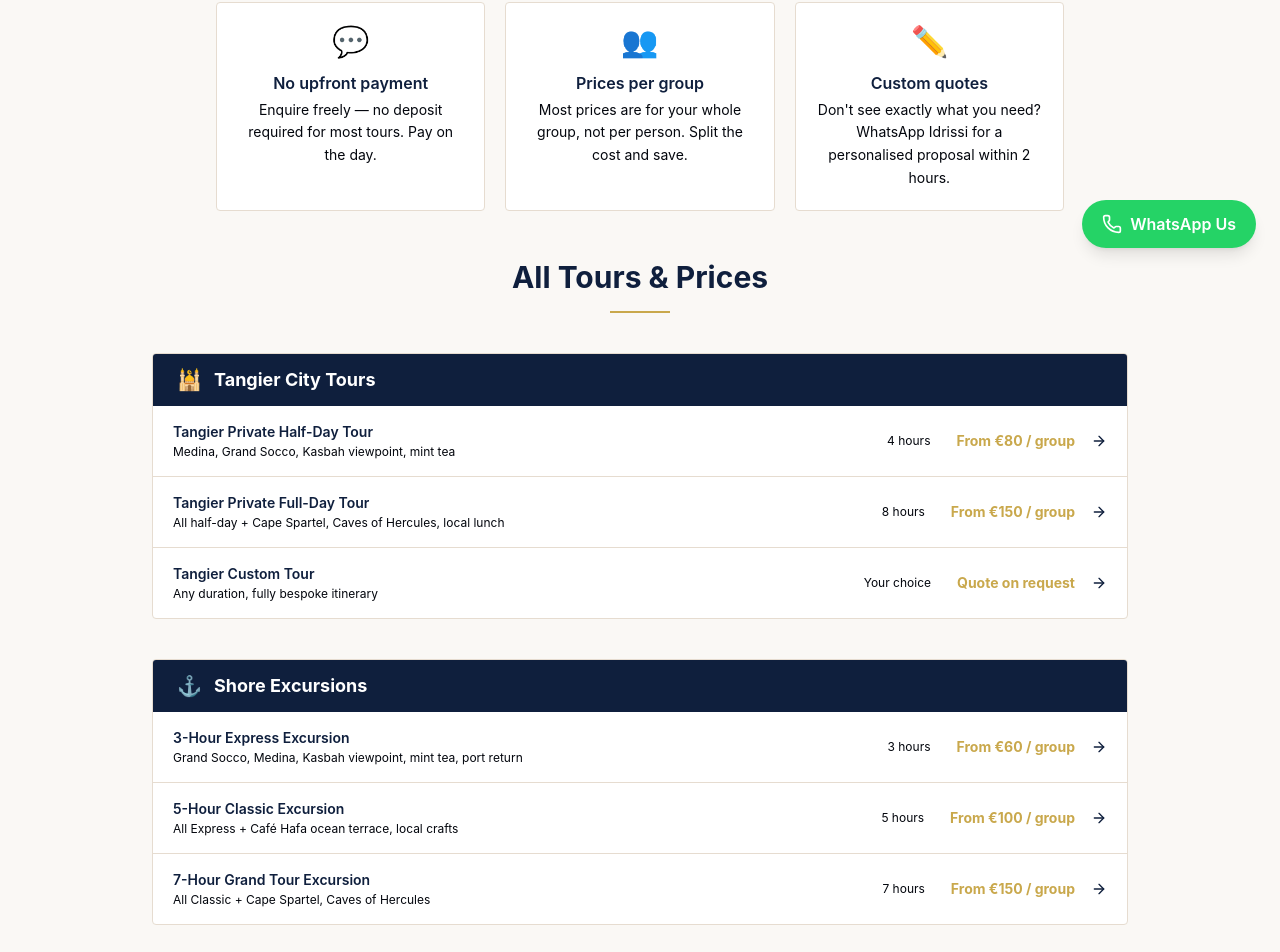
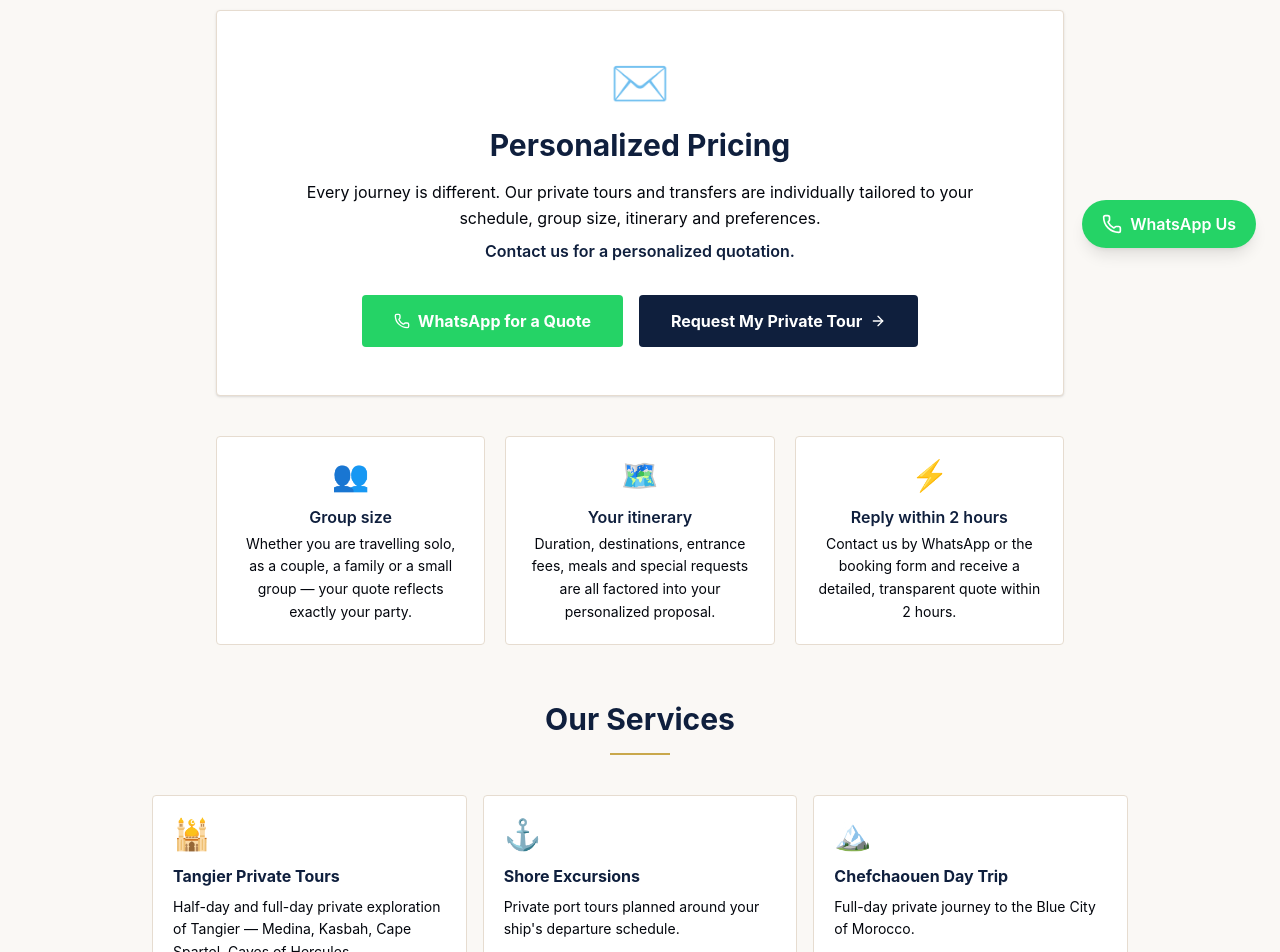
Before and after one commit to tangiertour-hue/tangiertours, a Next.js app: page /pricing in a window 1280 px wide. Shown: the part 528-1480 px from the top of the page. Built offline with nearby package versions, Linux system fonts and the light colour scheme.

Commit message:
Replace all prices with Personalized Pricing message on /pricing page

```diff
--- a/app/pricing/page.tsx
+++ b/app/pricing/page.tsx
@@ -10,18 +10,34 @@ import WhatsAppButton from "@/components/WhatsAppButton";
 import DepositPayment from "@/components/DepositPayment";
 
 export const metadata: Metadata = {
-  title: "Tour Prices — TangierTours | Private Tours Morocco",
+  title: "Personalized Pricing — TangierTours | Private Tours Morocco",
   description:
-    "Transparent pricing for all TangierTours private tours — Tangier city tours, shore excursions, Chefchaouen day trips, Jewish heritage tours, camel rides and luxury Morocco experiences.",
+    "Every TangierTours private tour and transfer is individually priced to your schedule, group size, itinerary and preferences. Contact us for a personalized quotation.",
   keywords:
-    "Tangier tour price, Morocco private tour cost, how much tour guide Morocco, Tangier shore excursion price, Morocco tour guide fee",
+    "Tangier private tour price, Morocco tour guide quote, private Morocco tour cost, Tangier tour enquiry, Morocco personalized tour",
 };
 
 // ── data ─────────────────────────────────────────────────
+const services = [
+  { icon: "🕌", title: "Tangier Private Tours", href: "/tours/tangier-private-tours", desc: "Half-day and full-day private exploration of Tangier — Medina, Kasbah, Cape Spartel, Caves of Hercules." },
+  { icon: "⚓", title: "Shore Excursions", href: "/tours/tangier-shore-excursions", desc: "Private port tours planned around your ship's departure schedule." },
+  { icon: "🏔️", title: "Chefchaouen Day Trip", href: "/tours/chefchaouen-day-trip-from-tangier", desc: "Full-day private journey to the Blue City of Morocco." },
+  { icon: "🚄", title: "Tangier–Casablanca Day Trip", href: "/tours/tangier-casablanca-day-trip", desc: "Two cities in one day on the Al Boraq high-speed train." },
+  { icon: "⛴️", title: "Gibraltar Day Trip", href: "/tours/tangier-day-trip-from-gibraltar", desc: "Cross from Gibraltar to Tangier by fast ferry — 35 minutes." },
+  { icon: "⛵", title: "Tarifa Day Trip", href: "/tours/tangier-day-trip-from-tarifa", desc: "The shortest crossing — Tarifa to Tangier in 35 minutes." },
+  { icon: "✡️", title: "Jewish Heritage Tours", href: "/jewish-heritage-tours", desc: "Specialist private tours of Tangier and Casablanca Jewish heritage." },
+  { icon: "💎", title: "Luxury Morocco Tours", href: "/luxury-morocco-tours", desc: "Bespoke multi-day private itineraries across Morocco." },
+  { icon: "🐫", title: "Camel Ride Experience", href: "/tours/camel-ride-morocco", desc: "Atlantic dunes at Cape Spartel — can be combined with any Tangier tour." },
+  { icon: "🚗", title: "Private Transfers", href: "/tours/private-morocco-transfers", desc: "Airport, hotel and city-to-city transfers across Morocco." },
+  { icon: "✈️", title: "Casablanca Layover Tours", href: "/tours/casablanca-layover-tours", desc: "Private tours and CMN airport transfers for long layovers." },
+  { icon: "🛎️", title: "Airport Meet & Greet", href: "/services/airport-meet-greet", desc: "Arrival, departure and VIP airport assistance in Morocco." },
+];
+
+// keeping for "what's included" section
 const tourPrices = [
   {
-    category: "Tangier City Tours",
-    icon: "🕌",
+    category: "placeholder",
+    icon: "",
     tours: [
       { name: "Tangier Private Half-Day Tour", duration: "4 hours", price: "From €80 / group", note: "Medina, Grand Socco, Kasbah viewpoint, mint tea", href: "/tours/tangier-private-tours" },
       { name: "Tangier Private Full-Day Tour", duration: "8 hours", price: "From €150 / group", note: "All half-day + Cape Spartel, Caves of Hercules, local lunch", href: "/tours/tangier-private-tours" },
@@ -110,10 +126,9 @@ export default function PricingPage() {
       <Navbar />
       <main className="bg-ivory min-h-screen">
         <HeroSection />
-        <IntroSection />
-        <PricingTableSection />
+        <PersonalizedSection />
+        <ServicesSection />
         <IncludedSection />
-        <FaqSection />
         <CtaSection />
       </main>
       <Footer />
@@ -126,32 +141,58 @@ export default function PricingPage() {
 function HeroSection() {
   return (
     <section className="relative pt-16 overflow-hidden" style={{ minHeight: "380px" }}>
-      <Image src="/hero-pricing.jpg" alt="Morocco tour pricing — Moroccan map, compass and mint tea" fill priority className="object-cover object-center" sizes="100vw" />
+      <Image src="/hero-pricing.jpg" alt="Private Morocco tour — personalized experience" fill priority className="object-cover object-center" sizes="100vw" />
       <div className="absolute inset-0" style={{ background: "linear-gradient(to bottom,rgba(15,31,61,0.72) 0%,rgba(15,31,61,0.58) 55%,rgba(15,31,61,0.85) 100%)" }} />
       <div className="relative z-10 max-w-4xl mx-auto px-4 sm:px-6 py-20 text-center">
         <Breadcrumb items={[{ label: "Pricing" }]} />
         <div className="mt-6 inline-flex items-center gap-2 bg-gold/20 border border-gold/40 text-gold text-sm font-semibold px-4 py-1.5 rounded-full mb-5">
-          <Star className="w-3.5 h-3.5" /> Transparent Pricing · No Hidden Fees · No Surprises
+          <Star className="w-3.5 h-3.5" /> Private · Tailored · No Hidden Fees
         </div>
         <h1 className="font-display text-4xl sm:text-5xl font-bold text-white leading-tight mb-4">
-          Tour Prices &amp; Packages
+          Personalized Pricing
         </h1>
         <p className="text-white/75 text-lg max-w-2xl mx-auto leading-relaxed">
-          Clear, honest pricing for every tour and experience. All prices are per group unless stated — so the more you share, the better the value.
+          Every journey is different. Contact us for a personalized quotation tailored to your schedule, group size, itinerary and preferences.
         </p>
       </div>
     </section>
   );
 }
 
-function IntroSection() {
+function PersonalizedSection() {
   return (
-    <section className="max-w-4xl mx-auto px-4 sm:px-6 py-12">
+    <section className="max-w-4xl mx-auto px-4 sm:px-6 py-14">
+      {/* Main message */}
+      <div className="bg-white border border-border-warm rounded-lg p-8 sm:p-12 text-center shadow-sm mb-10">
+        <div className="text-5xl mb-5">✉️</div>
+        <h2 className="font-display text-2xl sm:text-3xl font-bold text-navy mb-4">
+          Personalized Pricing
+        </h2>
+        <p className="text-muted-text leading-relaxed max-w-2xl mx-auto mb-2 text-base">
+          Every journey is different. Our private tours and transfers are individually tailored to your schedule, group size, itinerary and preferences.
+        </p>
+        <p className="text-navy font-semibold text-base mb-8">
+          Contact us for a personalized quotation.
+        </p>
+        <div className="flex flex-col sm:flex-row gap-4 justify-center">
+          <a href="https://wa.me/212668702424?text=Hi%20Abdelhamid%2C%20I%20would%20like%20a%20personalized%20quote%20for%20a%20private%20tour%20in%20Morocco."
+            target="_blank" rel="noopener noreferrer"
+            className="inline-flex items-center justify-center gap-2 bg-[#25D366] text-white font-bold px-8 py-3.5 rounded hover:bg-[#20BA5A] transition">
+            <Phone className="w-4 h-4" /> WhatsApp for a Quote
+          </a>
+          <Link href="/contact"
+            className="inline-flex items-center justify-center gap-2 bg-navy text-white font-bold px-8 py-3.5 rounded hover:bg-navy/90 transition">
+            Request My Private Tour <ArrowRight className="w-4 h-4" />
+          </Link>
+        </div>
+      </div>
+
+      {/* How pricing works */}
       <div className="grid grid-cols-1 sm:grid-cols-3 gap-5">
         {[
-          { icon: "💬", title: "No upfront payment", desc: "Enquire freely — no deposit required for most tours. Pay on the day." },
-          { icon: "👥", title: "Prices per group", desc: "Most prices are for your whole group, not per person. Split the cost and save." },
-          { icon: "✏️", title: "Custom quotes", desc: "Don't see exactly what you need? WhatsApp Idrissi for a personalised proposal within 2 hours." },
+          { icon: "👥", title: "Group size", desc: "Whether you are travelling solo, as a couple, a family or a small group — your quote reflects exactly your party." },
+          { icon: "🗺️", title: "Your itinerary", desc: "Duration, destinations, entrance fees, meals and special requests are all factored into your personalized proposal." },
+          { icon: "⚡", title: "Reply within 2 hours", desc: "Contact us by WhatsApp or the booking form and receive a detailed, transparent quote within 2 hours." },
         ].map((item) => (
           <div key={item.title} className="bg-white border border-border-warm rounded p-5 text-center">
             <span className="text-3xl block mb-3">{item.icon}</span>
@@ -163,38 +204,23 @@ function IntroSection() {
     </section>
   );
 }
-function PricingTableSection() {
+function ServicesSection() {
   return (
-    <section id="pricing" className="max-w-5xl mx-auto px-4 sm:px-6 pb-14 space-y-10">
-      <h2 className="font-display text-3xl font-bold text-navy text-center gold-divider mb-10">All Tours &amp; Prices</h2>
-      {tourPrices.map((cat) => (
-        <div key={cat.category} className="bg-white border border-border-warm rounded overflow-hidden">
-          <div className="bg-navy px-6 py-3 flex items-center gap-3">
-            <span className="text-xl">{cat.icon}</span>
-            <h3 className="font-display text-lg font-bold text-white">{cat.category}</h3>
-          </div>
-          <div className="divide-y divide-border-warm">
-            {cat.tours.map((tour) => (
-              <div key={tour.name} className="px-5 py-4 flex flex-col sm:flex-row sm:items-center justify-between gap-3 hover:bg-ivory transition-colors">
-                <div className="flex-1">
-                  <div className="font-semibold text-navy text-sm">{tour.name}</div>
-                  <div className="text-xs text-muted-text mt-0.5">{tour.note}</div>
-                </div>
-                <div className="flex items-center gap-4 shrink-0">
-                  <span className="text-xs text-muted-text bg-navy/5 px-2.5 py-1 rounded-full">{tour.duration}</span>
-                  <span className="font-bold text-gold text-sm whitespace-nowrap">{tour.price}</span>
-                  <Link href={tour.href} className="text-navy hover:text-gold transition-colors">
-                    <ArrowRight className="w-4 h-4" />
-                  </Link>
-                </div>
-              </div>
-            ))}
-          </div>
-        </div>
-      ))}
-      <p className="text-center text-xs text-muted-text pt-2">
-        All prices shown in Euros (€). Moroccan Dirhams, USD and GBP also accepted. Prices correct as of 2025 and subject to change for 2026 season — confirm when booking.
-      </p>
+    <section className="max-w-5xl mx-auto px-4 sm:px-6 pb-14">
+      <h2 className="font-display text-3xl font-bold text-navy text-center gold-divider mb-10">Our Services</h2>
+      <div className="grid grid-cols-1 sm:grid-cols-2 lg:grid-cols-3 gap-4 mt-6">
+        {services.map((svc) => (
+          <Link key={svc.href} href={svc.href}
+            className="group bg-white border border-border-warm rounded p-5 hover:shadow-md transition-all flex flex-col">
+            <span className="text-3xl mb-3 block">{svc.icon}</span>
+            <h3 className="font-display text-base font-bold text-navy mb-2 group-hover:text-gold transition-colors">{svc.title}</h3>
+            <p className="text-sm text-muted-text leading-relaxed flex-1">{svc.desc}</p>
+            <span className="mt-3 inline-flex items-center gap-1 text-gold text-xs font-semibold">
+              Get a quote <ArrowRight className="w-3 h-3 group-hover:translate-x-1 transition-transform" />
+            </span>
+          </Link>
+        ))}
+      </div>
     </section>
   );
 }
@@ -230,31 +256,13 @@ function IncludedSection() {
     </section>
   );
 }
-function FaqSection() {
-  return (
-    <section id="faq" className="max-w-3xl mx-auto px-4 sm:px-6 py-14">
-      <h2 className="font-display text-2xl font-bold text-navy mb-6 gold-divider-left">Pricing FAQs</h2>
-      <div className="space-y-3 mt-6">
-        {faqs.map((f, i) => (
-          <details key={i} className="bg-white border border-border-warm rounded group">
-            <summary className="px-5 py-4 cursor-pointer font-semibold text-navy flex justify-between list-none hover:text-gold transition-colors text-sm">
-              {f.q}<span className="text-gold ml-2 shrink-0 group-open:rotate-180 transition-transform">▾</span>
-            </summary>
-            <div className="px-5 pb-4 text-muted-text text-sm leading-relaxed border-t border-border-warm pt-3">{f.a}</div>
-          </details>
-        ))}
-      </div>
-    </section>
-  );
-}
-
 function CtaSection() {
   return (
     <section id="cta" className="bg-white border-t border-border-warm py-14 px-4">
       <div className="max-w-3xl mx-auto text-center">
-        <h2 className="font-display text-2xl sm:text-3xl font-bold text-navy mb-3">Ready to Book?</h2>
+        <h2 className="font-display text-2xl sm:text-3xl font-bold text-navy mb-3">Request Your Personalized Quote</h2>
         <p className="text-muted-text leading-relaxed mb-8 max-w-xl mx-auto">
-          Prices are a guide — every group and itinerary is different. Message Idrissi directly for a personalised quote within 2 hours, with no obligation to book.
+          Share your travel dates, group size and interests — we will send you a clear, transparent proposal within 2 hours. No obligation to book.
         </p>
         <div className="flex flex-col sm:flex-row gap-4 justify-center">
           <a href="https://wa.me/212668702424?text=Hi%20Idrissi%2C%20I%27d%20like%20a%20quote%20for%20a%20private%20tour%20in%20Morocco."
@@ -268,12 +276,8 @@ function CtaSection() {
           </Link>
         </div>
         <p className="text-xs text-muted-text mt-6">
-          View our <Link href="/terms" className="text-gold hover:underline">cancellation policy</Link> · €85 deposit secures your booking
+          View our <Link href="/terms" className="text-gold hover:underline">cancellation policy</Link>
         </p>
-      </div>
-      <div className="max-w-2xl mx-auto mt-10 px-4">
-        <h3 className="font-display text-xl font-bold text-navy text-center mb-6">How to Pay Your Deposit</h3>
-        <DepositPayment depositAmount="€85" />
       </div>
     </section>
   );
```
